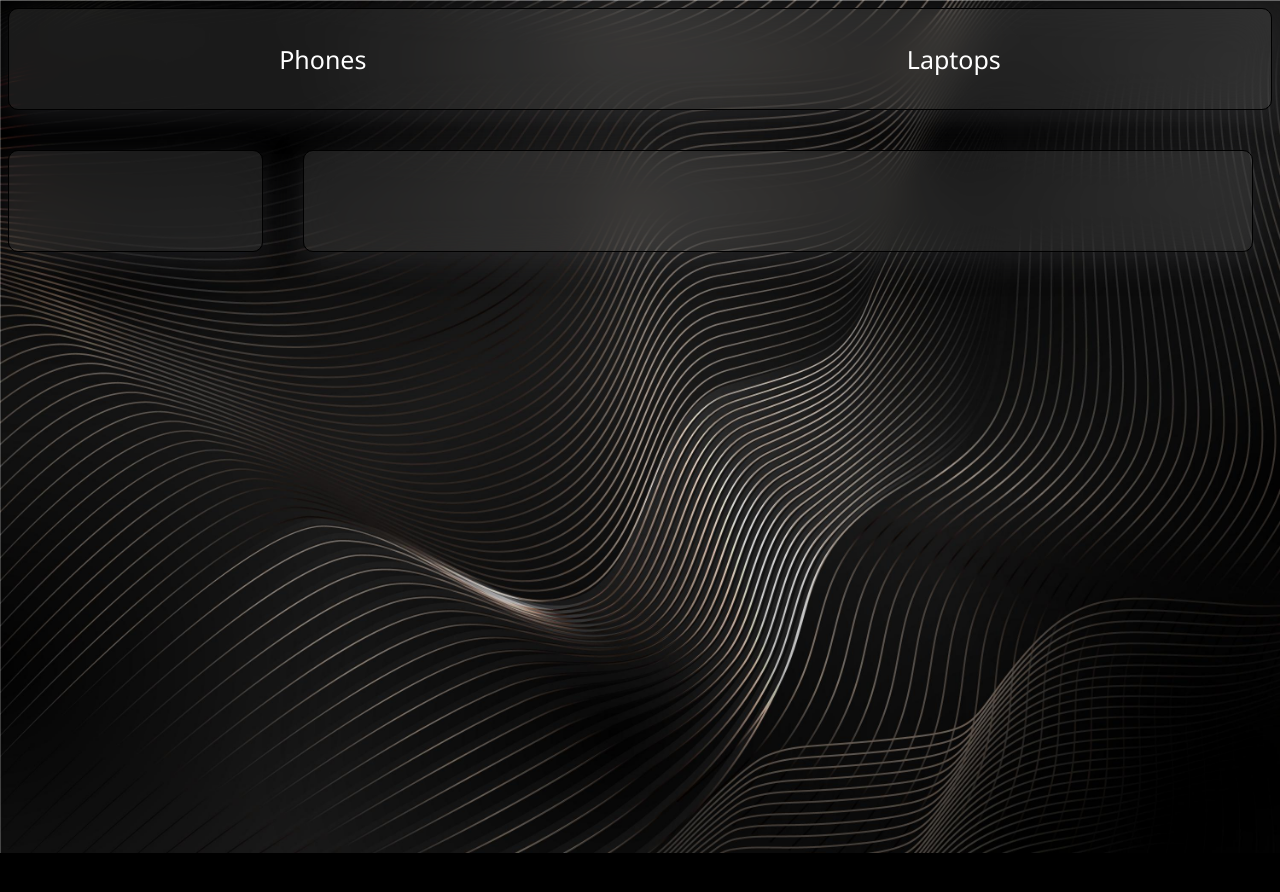
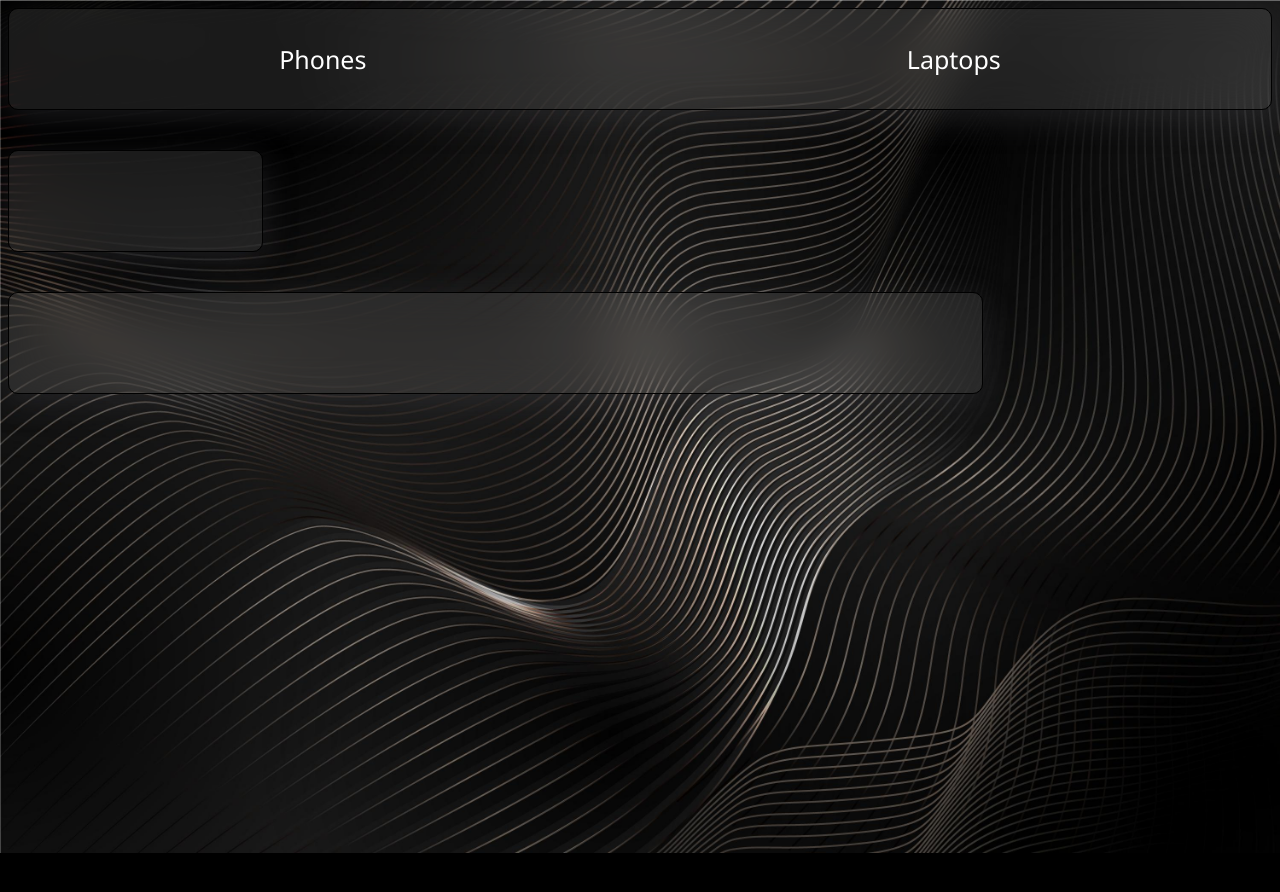
Before and after one commit to roflmorries/JS-homework-13, a plain HTML site: page index.html in a window 1280 px wide. Drawn offline with Linux system fonts and the light colour scheme; a web font is replaced by a local one.

Commit message:
style improvements

```diff
--- a/style.css
+++ b/style.css
@@ -43,7 +43,7 @@ body {
   gap: 15px;
 }
 .product_info {
-  width: 75%;
+  width: 77%;
   flex-direction: column;
 
 }
```
